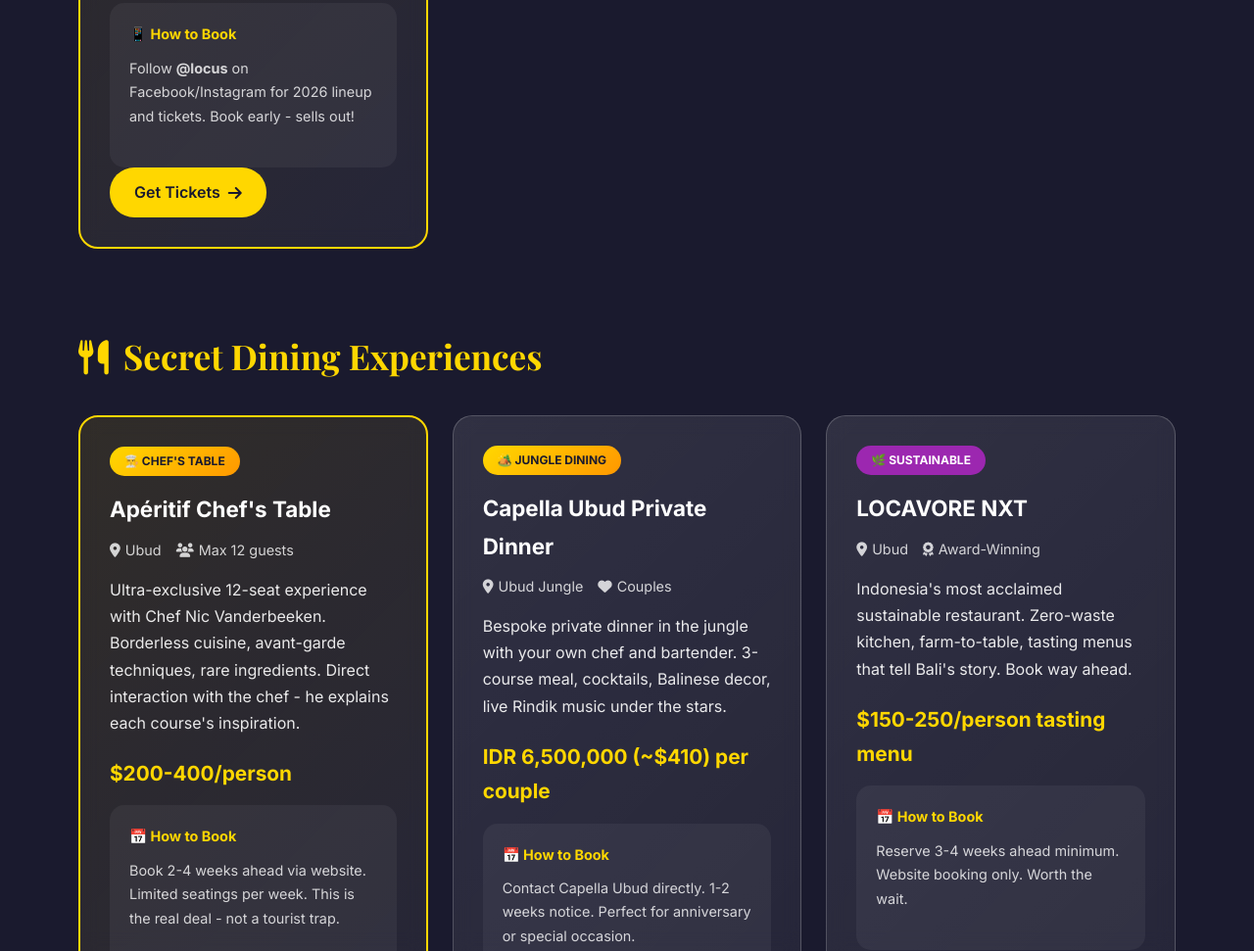
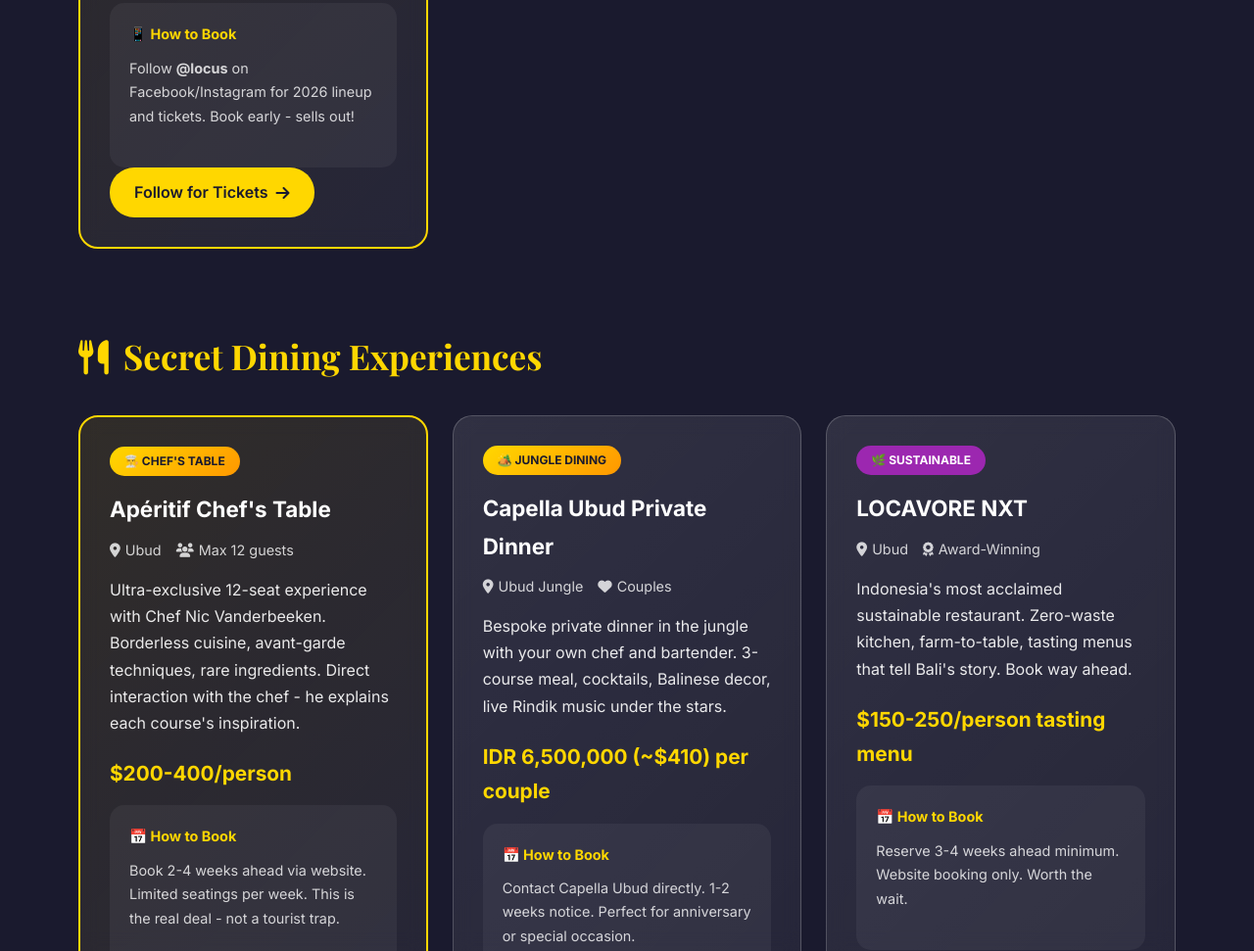
Before and after one commit to lamarbot-ai/bali-trip-2026, a plain HTML site: page exclusive.html in a window 1280 px wide. Shown: the part 1657-2628 px from the top of the page at 98% size. Drawn offline with nearby package versions, Linux system fonts and the light colour scheme.

Commit message:
Fix broken Facebook LOCUS link - use Instagram instead

```diff
--- a/exclusive.html
+++ b/exclusive.html
@@ -141,7 +141,7 @@
           <h4>📱 How to Book</h4>
           <p>Follow <strong>@locus</strong> on Facebook/Instagram for 2026 lineup and tickets. Book early - sells out!</p>
         </div>
-        <a href="https://www.facebook.com/locus" target="_blank" class="experience-cta">Get Tickets <i class="fas fa-arrow-right"></i></a>
+        <a href="https://www.instagram.com/locus.festival/" target="_blank" class="experience-cta">Follow for Tickets <i class="fas fa-arrow-right"></i></a>
       </div>
 
     </div>
```
